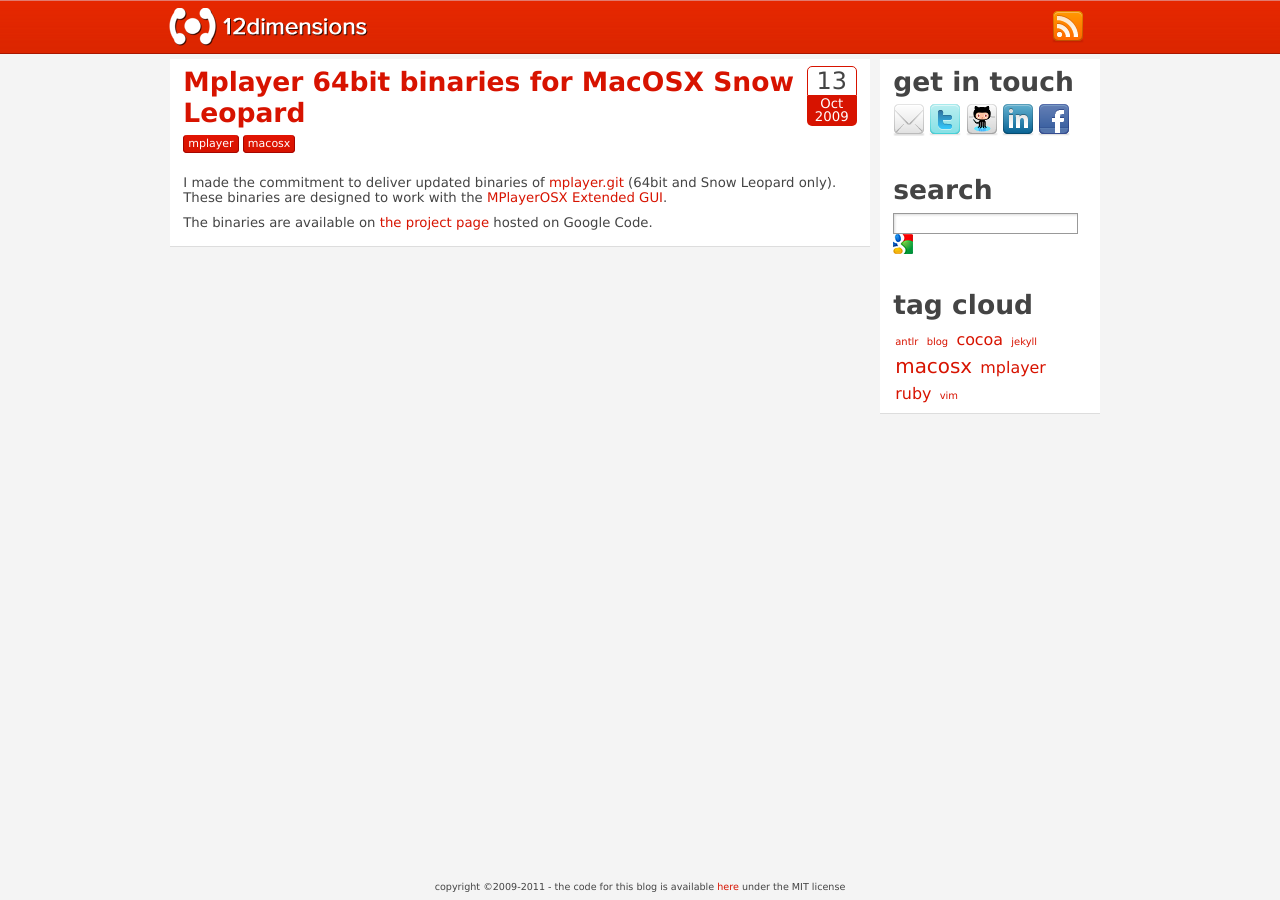
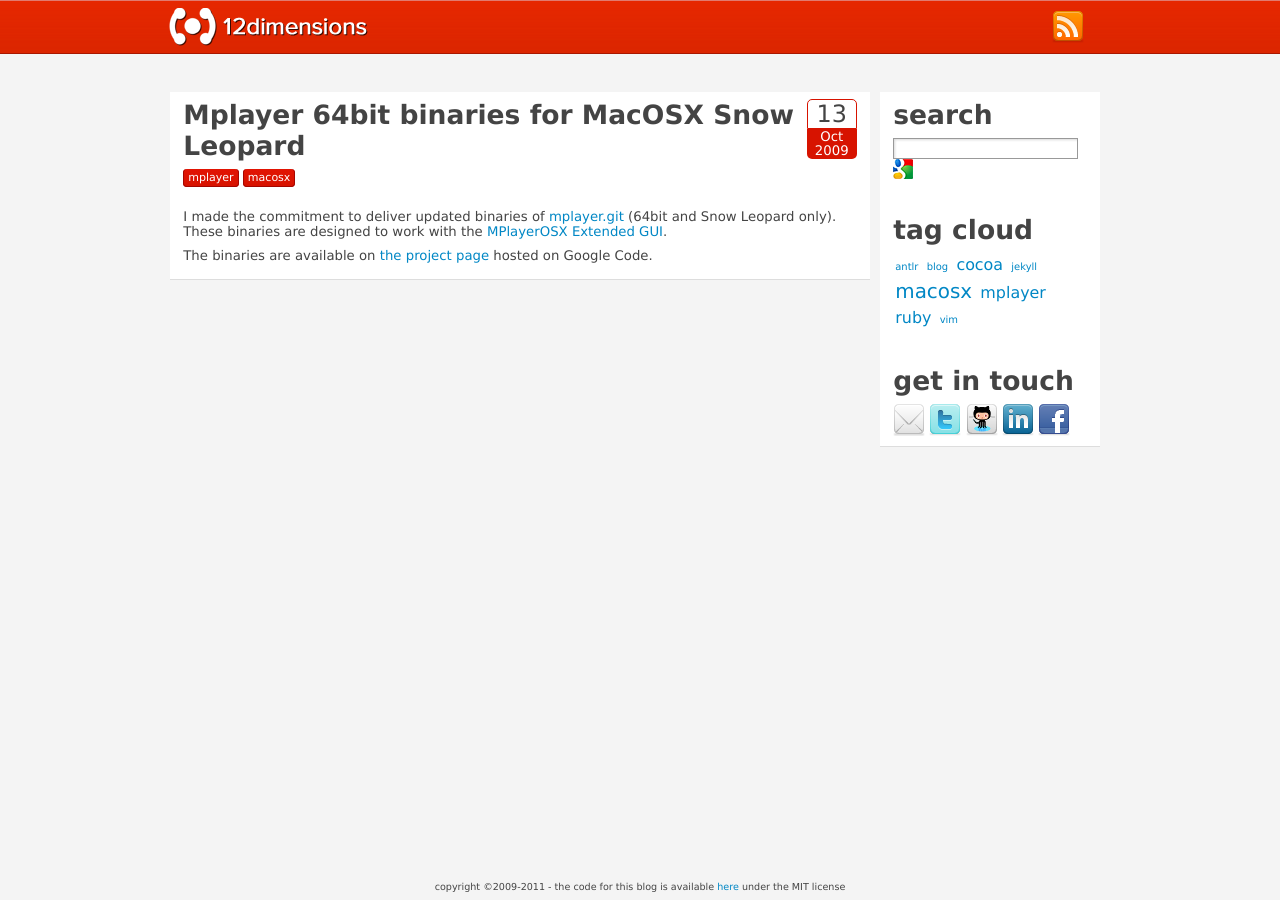
Before and after one commit to pigoz/pigoz.github.com, a Jekyll site: the page built from _posts/2009-10-13-mplayer-64bit-binaries-for-macosx-snow-leopard.markdown, in a window 1280 px wide. Built offline with Jekyll 4.4.1, drawn with Linux system fonts in a browser that asks for light colours; some web fonts are replaced; Markdown is read by kramdown in place of the engine named in the settings; comment, search, counter and statistics services are not loaded.

Commit message:
followed paul's council

```diff
--- a/_includes/post-partial.html
+++ b/_includes/post-partial.html
@@ -5,10 +5,7 @@
       <div class="month">{{ post.date | date: "%b" }}</div>
       <div class="year">{{ post.date | date: "%Y" }}</div>
     </div>
-    <h1>
-      {% if post.url %}<a href="{{post.url}}">{% endif %}
-        {{ post.title }}
-        {% if post.url %}</a>{% endif %}</h1>
+    <h1>{{ post.title }}</h1>
     <!-- <p class="subtitle">{{ post.date | date: "%B %d, %Y" }}</p> -->
     <p class="subtitle tag-list">
     {% for tag in post.tags %}
--- a/_layouts/default.html
+++ b/_layouts/default.html
@@ -27,6 +27,16 @@
 
     <div id="sidebar">
       <div class="inner">
+        <h1>search</h1>
+        <form id="google-search" action="http://www.google.com/search" method="get" accept-charset="utf-8">
+          <input type="hidden" name="sitesearch" value="12dimensions.com">
+          <div><input type="text" class="textfield" name="q" value="">
+            <input type="submit" id="goog_it" value=" "></div>
+        </form>
+
+        <h1>tag cloud</h1>
+        {% include tag-cloud.html %}
+
         <h1>get in touch</h1>
         <a href="mailto:stefano.pigozzi@gmail.com">
           <img src="/images/icons/email_32.png" />
@@ -44,16 +54,6 @@
           <img src="/images/icons/facebook_32.png" />
         </a>
 
-        <h1>search</h1>
-        <form id="google-search" action="http://www.google.com/search" method="get" accept-charset="utf-8">
-          <input type="hidden" name="sitesearch" value="12dimensions.com">
-          <div><input type="text" class="textfield" name="q" value="">
-            <input type="submit" id="goog_it" value=" "></div>
-        </form>
-
-        <h1>tag cloud</h1>
-        {% include tag-cloud.html %}
-
       </div>
     </div>
   </div>
--- a/css/screen.css
+++ b/css/screen.css
@@ -517,14 +517,14 @@ body p {
 }
 /* line 33, ../sass/partials/_application.scss */
 body a:link, body a:visited, body a:active {
-  color: #d71300;
+  color: #0187C5;
   text-decoration: none;
 }
-/* line 37, ../sass/partials/_application.scss */
+/* line 38, ../sass/partials/_application.scss */
 body a:hover {
   text-decoration: underline;
 }
-/* line 42, ../sass/partials/_application.scss */
+/* line 43, ../sass/partials/_application.scss */
 body #container {
   height: auto;
   min-height: 100%;
@@ -532,7 +532,7 @@ body #container {
   margin-right: auto;
   width: 960px;
 }
-/* line 45, ../sass/partials/_application.scss */
+/* line 46, ../sass/partials/_application.scss */
 body #container #header {
   display: inline;
   float: left;
@@ -540,20 +540,20 @@ body #container #header {
   margin-right: 10px;
   width: 940px;
   margin-right: 0;
-  margin: 2px 0;
+  margin: 2px 0 2.2em 0;
   font-weight: bold;
   text-shadow: #333333 1px 2px 0px;
 }
-/* line 55, ../sass/partials/_application.scss */
+/* line 56, ../sass/partials/_application.scss */
 body #container #header .inner {
   padding: 0.3em 0.5em;
 }
-/* line 58, ../sass/partials/_application.scss */
+/* line 59, ../sass/partials/_application.scss */
 body #container #header img {
   vertical-align: middle;
   margin-right: 0.5em;
 }
-/* line 64, ../sass/partials/_application.scss */
+/* line 65, ../sass/partials/_application.scss */
 body #container #content {
   font-size: 83%;
   display: inline;
@@ -564,7 +564,7 @@ body #container #content {
   margin-left: 0;
 }
 
-/* line 72, ../sass/partials/_application.scss */
+/* line 73, ../sass/partials/_application.scss */
 .bio {
   display: inline;
   float: left;
@@ -586,7 +586,7 @@ body #container #content {
   padding: 0.5em 1em;
 }
 
-/* line 77, ../sass/partials/_application.scss */
+/* line 78, ../sass/partials/_application.scss */
 .posts {
   display: inline;
   float: left;
@@ -596,17 +596,6 @@ body #container #content {
   margin-top: 0.4em;
   background-color: white;
   border-bottom: 1px solid #dddddd;
-  color: white;
-  background: -webkit-gradient(linear, 50% 0%, 50% 100%, color-stop(0%, #e21403), color-stop(100%, #d71300));
-  background: -webkit-linear-gradient(top, #e21403, #d71300);
-  background: -moz-linear-gradient(top, #e21403, #d71300);
-  background: -o-linear-gradient(top, #e21403, #d71300);
-  background: -ms-linear-gradient(top, #e21403, #d71300);
-  background: linear-gradient(top, #e21403, #d71300);
-  font-size: 130%;
-  text-shadow: #333333 1px 1px 1px;
-  border-top: 1px solid #de7771;
-  border-bottom: 1px solid #a50600;
 }
 /* line 11, ../sass/partials/_mixins.scss */
 .posts h1 {
@@ -618,13 +607,12 @@ body #container #content {
 .posts .inner {
   padding: 0.5em 1em;
 }
-/* line 85, ../sass/partials/_application.scss */
+/* line 86, ../sass/partials/_application.scss */
 .posts h1 {
-  font-size: 83%;
   margin: 0;
 }
 
-/* line 90, ../sass/partials/_application.scss */
+/* line 91, ../sass/partials/_application.scss */
 .post-listing {
   display: inline;
   float: left;
@@ -645,7 +633,7 @@ body #container #content {
 .post-listing .inner {
   padding: 0.5em 1em;
 }
-/* line 95, ../sass/partials/_application.scss */
+/* line 96, ../sass/partials/_application.scss */
 .post-listing .tag-list {
   float: right;
 }
@@ -673,12 +661,12 @@ body #container #content {
   padding: 2px 4px;
   text-decoration: none;
 }
-/* line 100, ../sass/partials/_application.scss */
+/* line 101, ../sass/partials/_application.scss */
 .post-listing .title .date {
   margin: 0 1.5em 0 0;
 }
 
-/* line 105, ../sass/partials/_application.scss */
+/* line 106, ../sass/partials/_application.scss */
 .post {
   display: inline;
   float: left;
@@ -723,17 +711,17 @@ body #container #content {
   padding: 2px 4px;
   text-decoration: none;
 }
-/* line 114, ../sass/partials/_application.scss */
+/* line 115, ../sass/partials/_application.scss */
 .post p.subtitle {
   margin-bottom: 25px;
 }
-/* line 118, ../sass/partials/_application.scss */
+/* line 119, ../sass/partials/_application.scss */
 .post .date {
   float: right;
   text-align: center;
   width: 50px;
 }
-/* line 122, ../sass/partials/_application.scss */
+/* line 123, ../sass/partials/_application.scss */
 .post .date .day {
   -moz-border-radius-topleft: 5px;
   -webkit-border-top-left-radius: 5px;
@@ -751,7 +739,7 @@ body #container #content {
   overflow: hidden;
   font-size: 1.8em;
 }
-/* line 128, ../sass/partials/_application.scss */
+/* line 129, ../sass/partials/_application.scss */
 .post .date .month {
   overflow: hidden;
   font-size: 1.0em;
@@ -760,7 +748,7 @@ body #container #content {
   padding: 0.2em 0 0.1em 0;
   line-height: 0.9em;
 }
-/* line 136, ../sass/partials/_application.scss */
+/* line 137, ../sass/partials/_application.scss */
 .post .date .year {
   -moz-border-radius-bottomleft: 5px;
   -webkit-border-bottom-left-radius: 5px;
@@ -782,7 +770,7 @@ body #container #content {
   line-height: 0.9em;
 }
 
-/* line 148, ../sass/partials/_application.scss */
+/* line 149, ../sass/partials/_application.scss */
 #sidebar {
   display: inline;
   float: left;
@@ -805,16 +793,16 @@ body #container #content {
 #sidebar .inner {
   padding: 0.5em 1em;
 }
-/* line 154, ../sass/partials/_application.scss */
+/* line 155, ../sass/partials/_application.scss */
 #sidebar h1 {
   margin-top: 35px;
 }
-/* line 156, ../sass/partials/_application.scss */
+/* line 157, ../sass/partials/_application.scss */
 #sidebar h1:first-child {
   margin-top: 0;
 }
 
-/* line 162, ../sass/partials/_application.scss */
+/* line 163, ../sass/partials/_application.scss */
 input.textfield {
   background: url("/images/inputshadow.gif") no-repeat scroll left top white;
   border: 1px solid #999999;
@@ -822,7 +810,7 @@ input.textfield {
   margin: auto 0;
 }
 
-/* line 169, ../sass/partials/_application.scss */
+/* line 170, ../sass/partials/_application.scss */
 form#google-search #goog_it {
   background: url("/images/google.png") no-repeat scroll left top white;
   width: 20px;
@@ -830,14 +818,14 @@ form#google-search #goog_it {
   border: 0;
 }
 
-/* line 176, ../sass/partials/_application.scss */
+/* line 177, ../sass/partials/_application.scss */
 img.rss {
   margin-top: 4px;
   vertical-align: middle;
   float: right;
 }
 
-/* line 182, ../sass/partials/_application.scss */
+/* line 183, ../sass/partials/_application.scss */
 #footer {
   font-size: 60%;
   text-align: center;
```
Also changed, not shown: sass/partials/_application.scss (+8 -7 lines).
